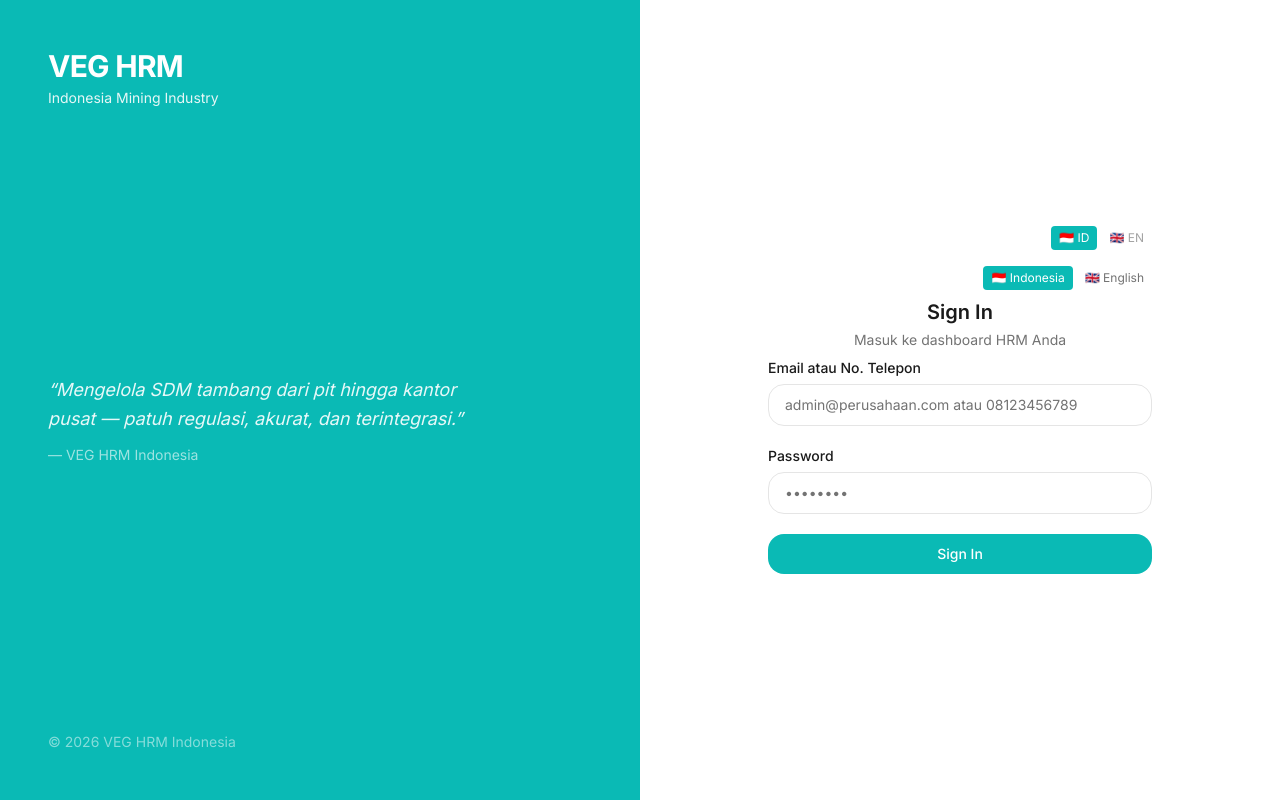
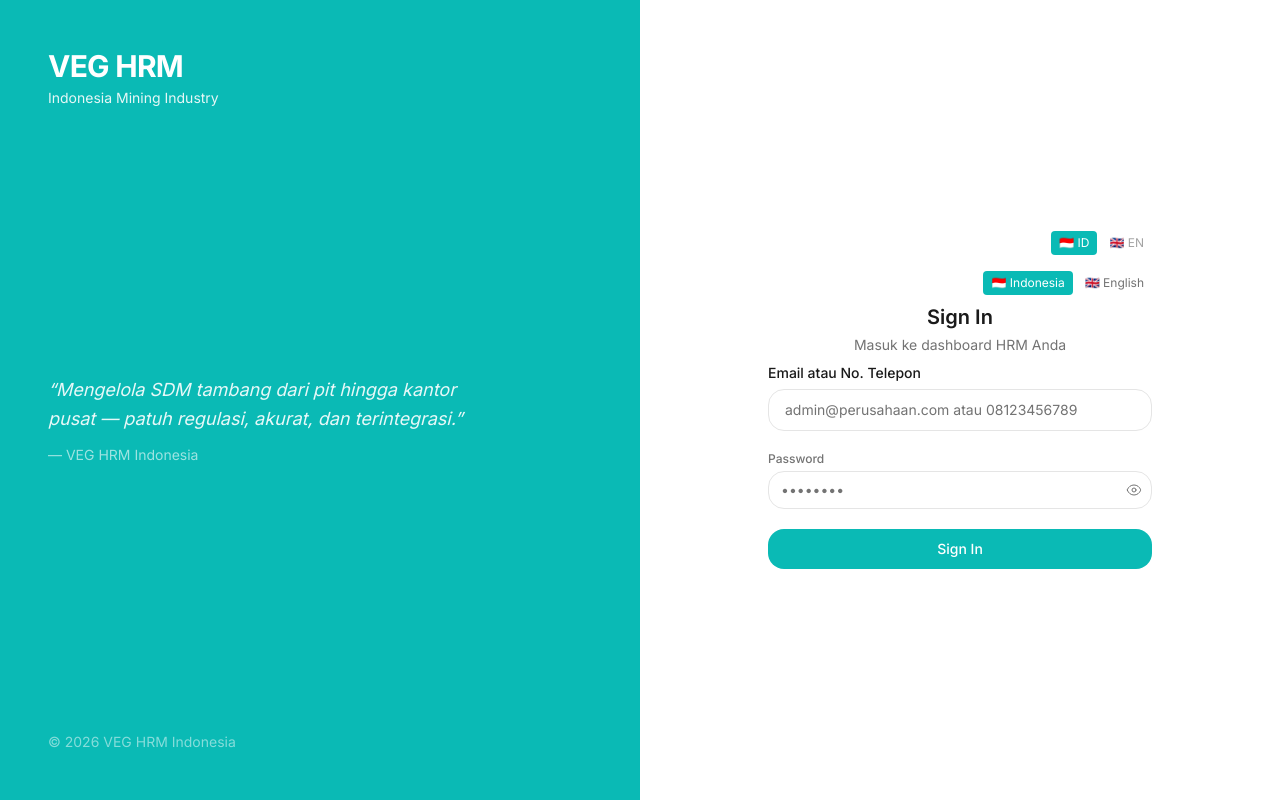
Before and after one commit to mikerchew-cpu/VEG-HRM-Indonesia, a Next.js app: page /login in a window 1280 px wide. Built offline with nearby package versions, Linux system fonts and the light colour scheme.

Commit message:
Add password visibility toggle (eye icon) to login, change password, and API key fields

```diff
--- a/src/app/(auth)/login/_components/login-form.tsx
+++ b/src/app/(auth)/login/_components/login-form.tsx
@@ -3,6 +3,7 @@
 import { useState } from "react";
 import { useRouter, useSearchParams } from "next/navigation";
 import { useLanguage } from "@/providers/language-provider";
+import { PasswordInput } from "@/components/ui/password-input";
 
 export function LoginForm() {
   const [email, setEmail] = useState("");
@@ -93,23 +94,15 @@ export function LoginForm() {
         />
       </div>
 
-      <div>
-        <label htmlFor="password" className="block text-sm font-medium text-[var(--foreground)] mb-1.5">
-          {t("login.password")}
-        </label>
-        <input
+      <PasswordInput
         id="password"
-          type="password"
+        label={t("login.password")}
         value={password}
-          onChange={(e) => setPassword(e.target.value)}
+        onChange={setPassword}
         required
         autoComplete="current-password"
-          className="w-full px-4 py-2.5 border border-[var(--input)] bg-[var(--card)] rounded-lg text-sm
-                     focus:outline-none focus:ring-2 focus:ring-[var(--input-focus)] focus:border-transparent
-                     placeholder:text-[var(--muted-fg)]"
         placeholder="••••••••"
       />
-      </div>
 
       {error && (
         <div className="text-sm text-danger bg-red-50 dark:bg-red-950/30 border border-red-100 dark:border-red-900/30 px-4 py-3 rounded-lg">
--- a/src/app/(dashboard)/settings/page.tsx
+++ b/src/app/(dashboard)/settings/page.tsx
@@ -2,6 +2,7 @@
 
 import { useState } from "react";
 import { Card } from "@/components/ui/card";
+import { PasswordInput } from "@/components/ui/password-input";
 import { UMP_2025 } from "@/lib/constants/compliance";
 
 const COMPANY = {
@@ -247,37 +248,31 @@ export default function SettingsPage() {
             }
             setPwLoading(false);
           }} className="space-y-4 max-w-md">
-            <div>
-              <label className="block text-xs font-medium text-[var(--muted-fg)] mb-1">Password Saat Ini</label>
-              <input
-                type="password"
+            <PasswordInput
+              id="pw-current"
+              label="Password Saat Ini"
               value={pwData.current}
-                onChange={(e) => setPwData((p) => ({ ...p, current: e.target.value }))}
+              onChange={(v) => setPwData((p) => ({ ...p, current: v }))}
               required
-                className="w-full px-3 py-2 border border-[var(--input)] bg-[var(--card)] rounded-lg text-sm focus:outline-none focus:ring-2 focus:ring-tiffany"
+              autoComplete="current-password"
             />
-            </div>
-            <div>
-              <label className="block text-xs font-medium text-[var(--muted-fg)] mb-1">Password Baru</label>
-              <input
-                type="password"
+            <PasswordInput
+              id="pw-new"
+              label="Password Baru"
               value={pwData.newPass}
-                onChange={(e) => setPwData((p) => ({ ...p, newPass: e.target.value }))}
+              onChange={(v) => setPwData((p) => ({ ...p, newPass: v }))}
               required
-                minLength={6}
-                className="w-full px-3 py-2 border border-[var(--input)] bg-[var(--card)] rounded-lg text-sm focus:outline-none focus:ring-2 focus:ring-tiffany"
+              autoComplete="new-password"
+              placeholder="Minimal 6 karakter"
             />
-            </div>
-            <div>
-              <label className="block text-xs font-medium text-[var(--muted-fg)] mb-1">Konfirmasi Password Baru</label>
-              <input
-                type="password"
+            <PasswordInput
+              id="pw-confirm"
+              label="Konfirmasi Password Baru"
               value={pwData.confirm}
-                onChange={(e) => setPwData((p) => ({ ...p, confirm: e.target.value }))}
+              onChange={(v) => setPwData((p) => ({ ...p, confirm: v }))}
               required
-                className="w-full px-3 py-2 border border-[var(--input)] bg-[var(--card)] rounded-lg text-sm focus:outline-none focus:ring-2 focus:ring-tiffany"
+              autoComplete="new-password"
             />
-            </div>
             <button
               type="submit"
               disabled={pwLoading}
--- /dev/null
+++ b/src/components/ui/password-input.tsx
@@ -0,0 +1,63 @@
+"use client";
+
+import { useState } from "react";
+
+export function PasswordInput({
+  value,
+  onChange,
+  placeholder,
+  label,
+  required,
+  autoComplete,
+  id,
+}: {
+  value: string;
+  onChange: (v: string) => void;
+  placeholder?: string;
+  label?: string;
+  required?: boolean;
+  autoComplete?: string;
+  id?: string;
+}) {
+  const [visible, setVisible] = useState(false);
+
+  return (
+    <div>
+      {label && (
+        <label htmlFor={id} className="block text-xs font-medium text-[var(--muted-fg)] mb-1">
+          {label}
+        </label>
+      )}
+      <div className="relative">
+        <input
+          id={id}
+          type={visible ? "text" : "password"}
+          value={value}
+          onChange={(e) => onChange(e.target.value)}
+          required={required}
+          autoComplete={autoComplete}
+          className="w-full px-3 py-2 pr-9 border border-[var(--input)] bg-[var(--card)] rounded-lg text-sm
+                     focus:outline-none focus:ring-2 focus:ring-tiffany placeholder:text-[var(--muted-fg)]"
+          placeholder={placeholder}
+        />
+        <button
+          type="button"
+          onClick={() => setVisible(!visible)}
+          className="absolute right-2.5 top-1/2 -translate-y-1/2 text-[var(--muted-fg)] hover:text-[var(--foreground)] transition-colors"
+          tabIndex={-1}
+        >
+          {visible ? (
+            <svg className="w-4 h-4" fill="none" viewBox="0 0 24 24" stroke="currentColor">
+              <path strokeLinecap="round" strokeLinejoin="round" strokeWidth={1.5} d="M3.98 8.223A10.477 10.477 0 001.934 12C3.226 16.338 7.244 19.5 12 19.5c.993 0 1.953-.138 2.863-.395M6.228 6.228A10.45 10.45 0 0112 4.5c4.756 0 8.773 3.162 10.065 7.498a10.523 10.523 0 01-4.293 5.774M6.228 6.228L3 3m3.228 3.228l3.65 3.65m7.894 7.894L21 21m-3.228-3.228l-3.65-3.65m0 0a3 3 0 10-4.243-4.243m4.242 4.242L9.88 9.88" />
+            </svg>
+          ) : (
+            <svg className="w-4 h-4" fill="none" viewBox="0 0 24 24" stroke="currentColor">
+              <path strokeLinecap="round" strokeLinejoin="round" strokeWidth={1.5} d="M2.036 12.322a1.012 1.012 0 010-.639C3.423 7.51 7.36 4.5 12 4.5c4.638 0 8.573 3.007 9.963 7.178.07.207.07.431 0 .639C20.577 16.49 16.64 19.5 12 19.5c-4.638 0-8.573-3.007-9.963-7.178z" />
+              <path strokeLinecap="round" strokeLinejoin="round" strokeWidth={1.5} d="M15 12a3 3 0 11-6 0 3 3 0 016 0z" />
+            </svg>
+          )}
+        </button>
+      </div>
+    </div>
+  );
+}
```
Lines whose indentation alone changed are shown as unchanged.
